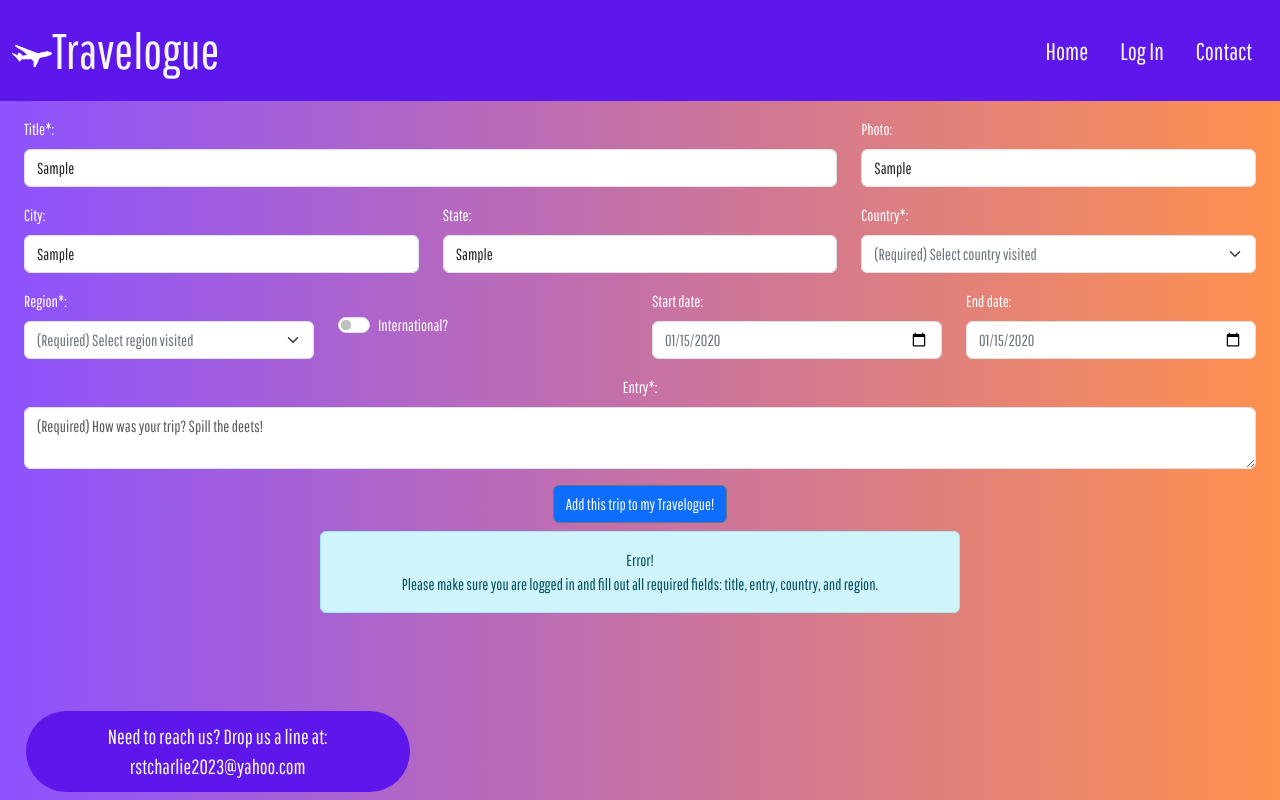
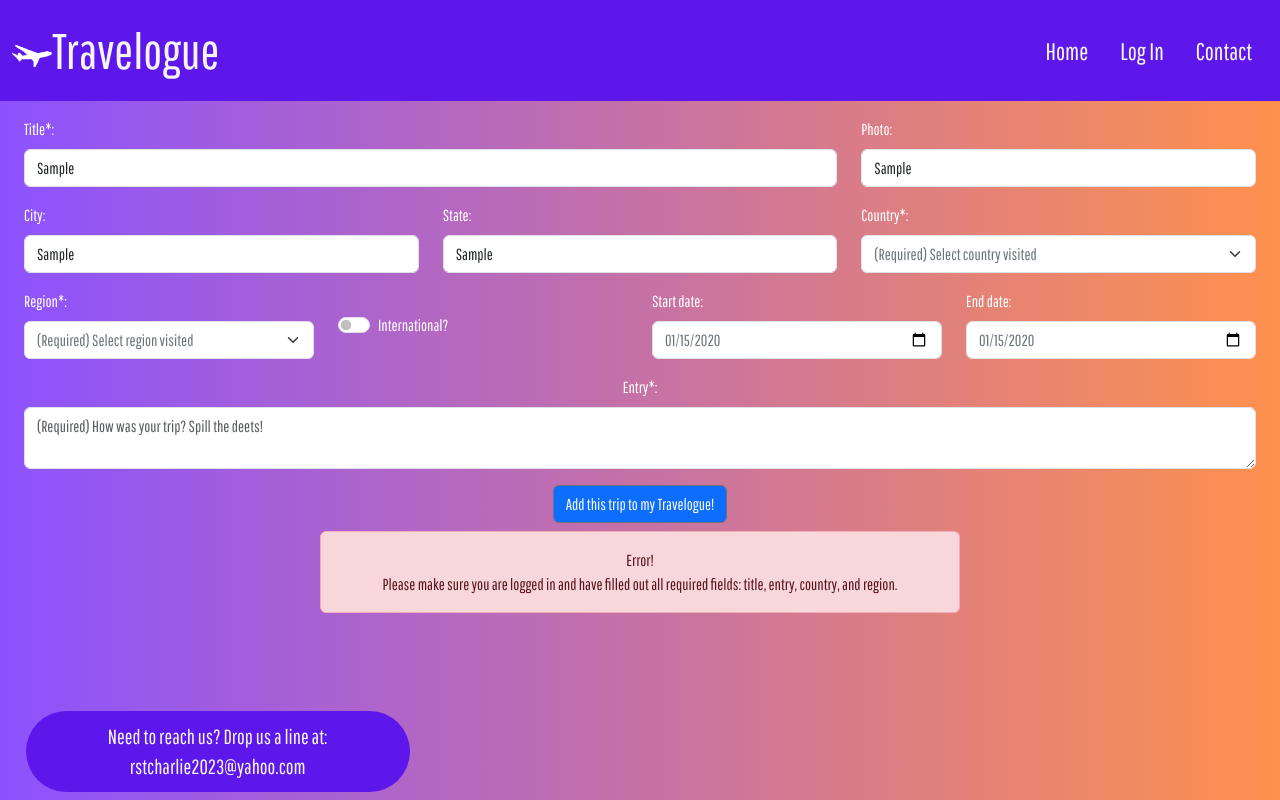
Before and after one commit to RST-Charlie/Travelogue-Front, a React (Create React App) app: page /TravelLogueNew in a window 1280 px wide. Both pictures are taken after typing "Sample", "Sample", "Sample", "Sample", "2020-01-15", "2020-01-15" into the empty fields and a click on the button "Add this trip to my Travelogue!". Built offline with nearby package versions, Linux system fonts and the light colour scheme.

Commit message:
error message on new verbage and color

```diff
--- a/src/pages/TravelLogueNew.js
+++ b/src/pages/TravelLogueNew.js
@@ -235,9 +235,9 @@ const TravelLogueNew = ({ createTrip }) => {
                 </Row>
             </Form>
             {error && (
-                <Alert color="info" className='text-center mx-auto my-2' style={{ width: "50vw" }}>
+                <Alert color="danger" className='text-center mx-auto my-2' style={{ width: "50vw" }}>
                     Error!  <br />
-                    Please make sure you are logged in and fill out all required fields: title, entry, country, and region.
+                    Please make sure you are logged in and have filled out all required fields: title, entry, country, and region.
                 </Alert>
             )}
         </>
```
